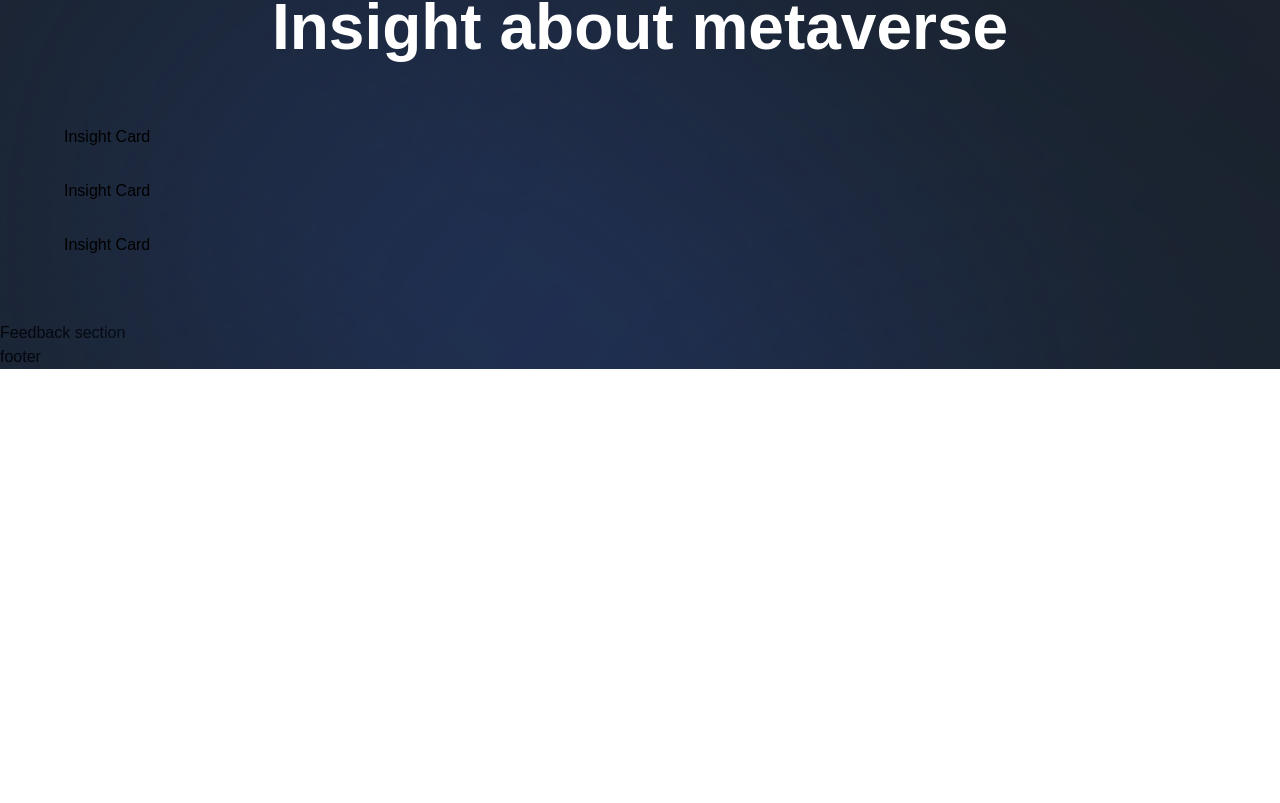
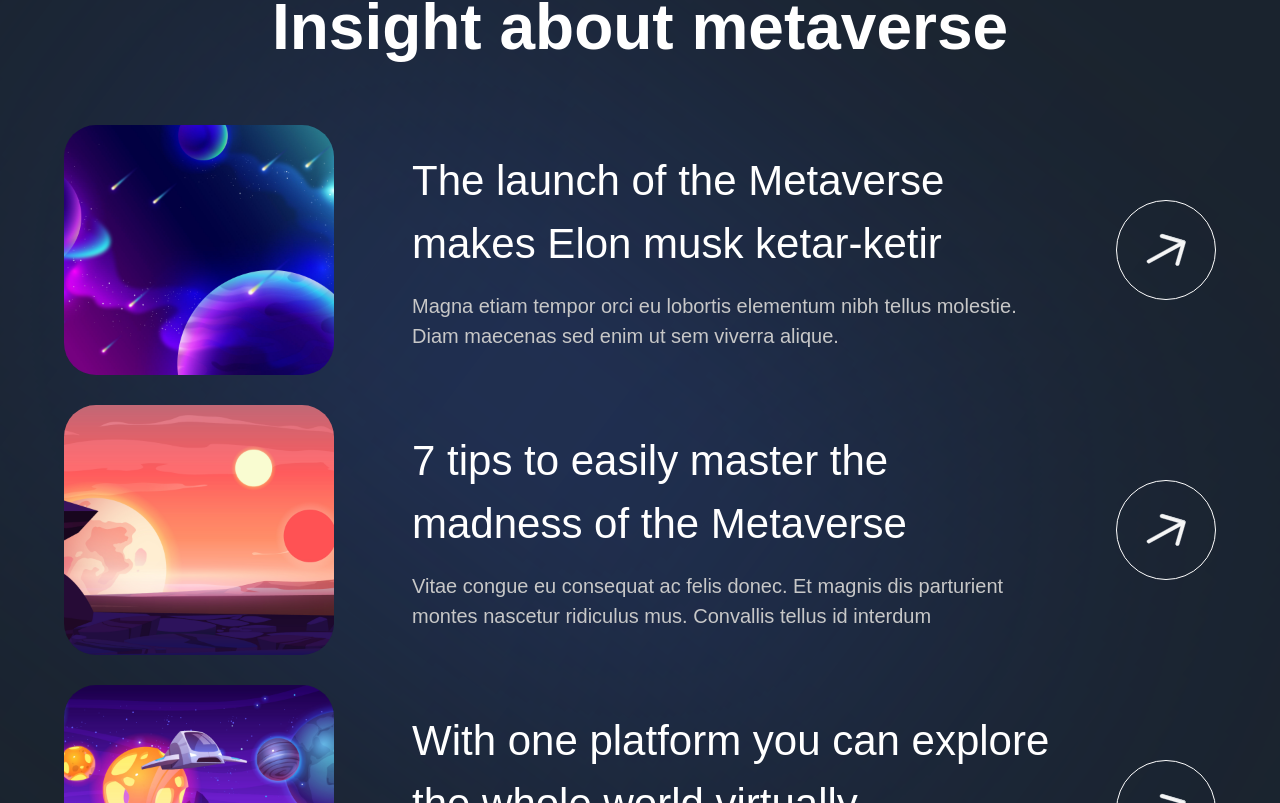
Before and after one commit to khwahish1509/MetaVerse-2.0, a Next.js app: page / in a window 1280 px wide. Shown: the part 5237-6040 px from the top of the page. Before the commit the page ends 5606 px from the top, so only its background shows below. Built offline with nearby package versions, Linux system fonts and the light colour scheme; a web font is replaced by a local one.

Commit message:
Unveild insights with slick animations and card magic 🪄

```diff
--- a/components/InsightCard.jsx
+++ b/components/InsightCard.jsx
@@ -1,9 +1,40 @@
 'use client';
 
-const InsightCard = () => (
-  <div>
-    Insight Card
-  </div>
+import { motion } from 'framer-motion';
+
+import { fadeIn } from '../utils/motion';
+
+const InsightCard = ({ imgUrl, title, subtitle, index }) => (
+  <motion.div
+    variants={fadeIn('up', 'spring', index * 0.5, 1)}
+    className="flex md:flex-row flex-col gap-4"
+  >
+    <img
+      src={imgUrl}
+      alt="planet-01"
+      className="md:w-[270px] w-full h-[250px] rounded-[32px] object-cover"
+    />
+    <div className="w-full flex justify-between items-center">
+      <div className="flex-1 md:ml-[62px] flex flex-col max-w-[650px]">
+        <h4 className="font-normal lg:text-[42px] text-[26px] text-white">
+          {title}
+        </h4>
+        <p className="mt-[16px] font-normal lg:text-[20px] text-[14px] text-secondary-white">
+          {subtitle}
+        </p>
+      </div>
+
+      <div
+        className="lg:flex hidden items-center justify-center w-[100px] h-[100px] rounded-full bg-transparent border-[1px] border-white"
+      >
+        <img
+          src="/arrow.svg"
+          alt="arrow"
+          className="w-[40%] h-[40%] object-contain"
+        />
+      </div>
+    </div>
+  </motion.div>
 );
 
 export default InsightCard;
```
